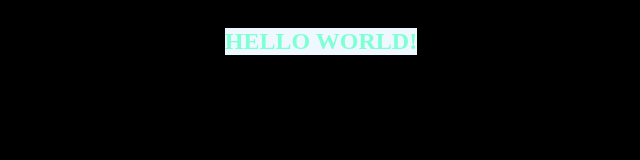
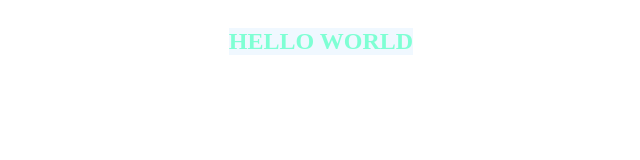
Before and after one commit to F1l1pe05/projeto-git, a plain HTML site: page principal/index.html in a window 1280 px wide. Shown: the whole page, without its empty margins (319-959 px from the left). Drawn offline with Linux system fonts and the light colour scheme.

Commit message:
terceiro commit

```diff
--- a/principal/index.html
+++ b/principal/index.html
@@ -9,7 +9,7 @@
 <body>
     <section class="texto-container">
     <h1 class="texto">
-        HELLO WORLD!
+        HELLO WORLD
     </h1>
     </section>
 </body>
--- a/principal/style.css
+++ b/principal/style.css
@@ -2,7 +2,6 @@ body{
     display: flex;
     justify-content: center;
     align-items: center;
-    background-color: black;
 }
 
 
```
